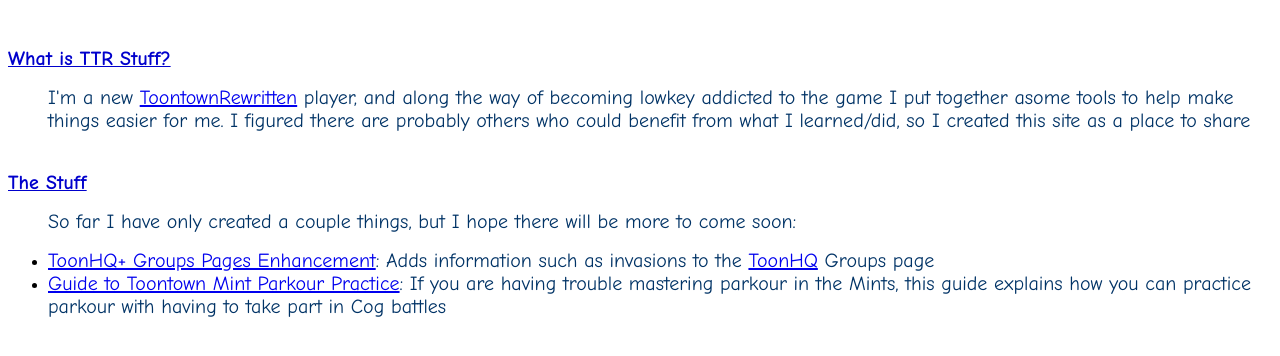
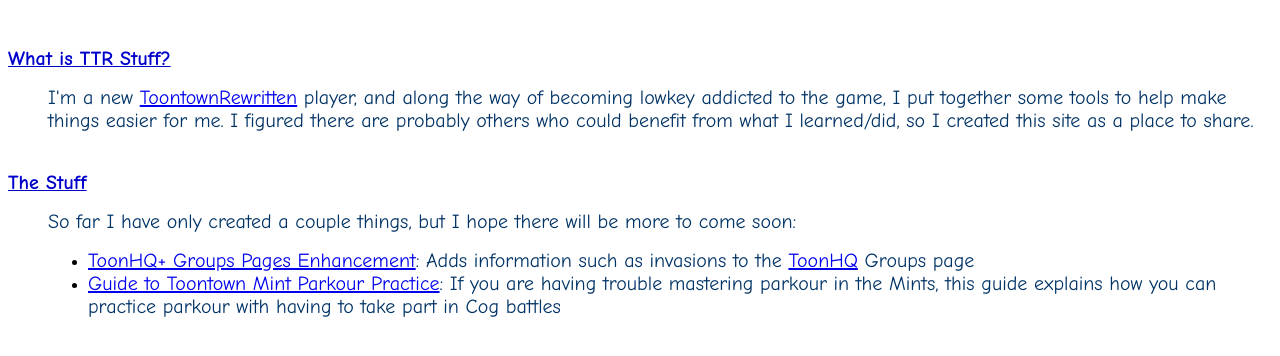
Before and after one commit to earlofcloves/ttrstuff, a plain HTML site: page index.html in a window 1280 px wide. Shown: the part 96-452 px from the top of the page. Drawn offline with Linux system fonts and the light colour scheme.

Commit message:
Update index.html

```diff
--- a/index.html
+++ b/index.html
@@ -6,14 +6,14 @@
 
 <p><span style="color:#0000cc"><u><strong><span style="font-size:20px"><span style="font-family:Comic Sans MS,cursive">What is TTR Stuff?</span></span></strong></u></span></p>
 
-<p style="margin-left:40px"><span style="font-size:20px"><span style="font-family:Comic Sans MS,cursive"><span style="color:#003366">I&#39;m a new <a href="https://www.toontownrewritten.com/" target="_blank">ToontownRewritten</a> player, and along the way of becoming lowkey addicted to the game I put together asome tools to help make things easier for me. I figured there are probably others who could benefit from what I learned/did, so I created this site as a place to share<br />
+<p style="margin-left:40px"><span style="font-size:20px"><span style="font-family:Comic Sans MS,cursive"><span style="color:#003366">I&#39;m a new <a href="https://www.toontownrewritten.com/" target="_blank">ToontownRewritten</a> player, and along the way of becoming lowkey addicted to the game, I put together some tools to help make things easier for me. I figured there are probably others who could benefit from what I learned/did, so I created this site as a place to share.<br />
 &nbsp;</span></span></span></p>
 
 <p><span style="color:#0000cc"><u><strong><span style="font-size:20px"><span style="font-family:Comic Sans MS,cursive">The Stuff</span></span></strong></u></span></p>
 
 <p style="margin-left:40px"><span style="font-size:20px"><span style="font-family:Comic Sans MS,cursive"><span style="color:#003366">So far I have only created a couple things, but I hope there will be more to come soon:</span></span></span></p>
 
-<ul>
+<ul style="margin-left:40px">
 	<li><span style="font-size:20px"><span style="font-family:Comic Sans MS,cursive"><span style="color:#003366"><a href="https://earlofcloves.github.io/toonhqplus/thqplusgroups.jpg">ToonHQ+ Groups Pages Enhancement</a>: Adds information such as invasions to the <a href="https://toonhq.org">ToonHQ</a> Groups page</span></span></span></li>
 	<li><span style="font-size:20px"><span style="font-family:Comic Sans MS,cursive"><span style="color:#003366"><a href="http://mintguide.jpg">Guide to Toontown Mint Parkour Practice</a>: If you are having trouble mastering parkour in the Mints, this guide explains how you can practice parkour with having to take part in Cog battles&nbsp;</span></span></span></li>
 </ul>
```
